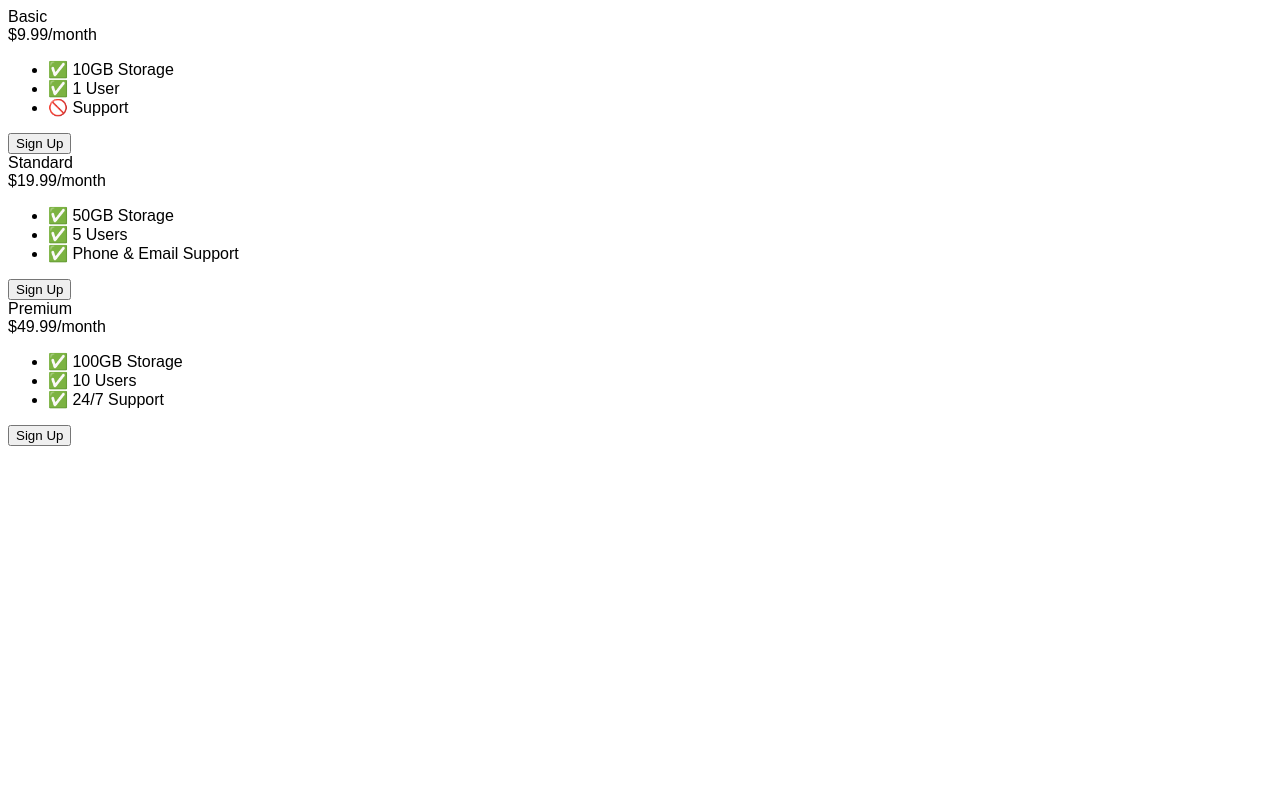
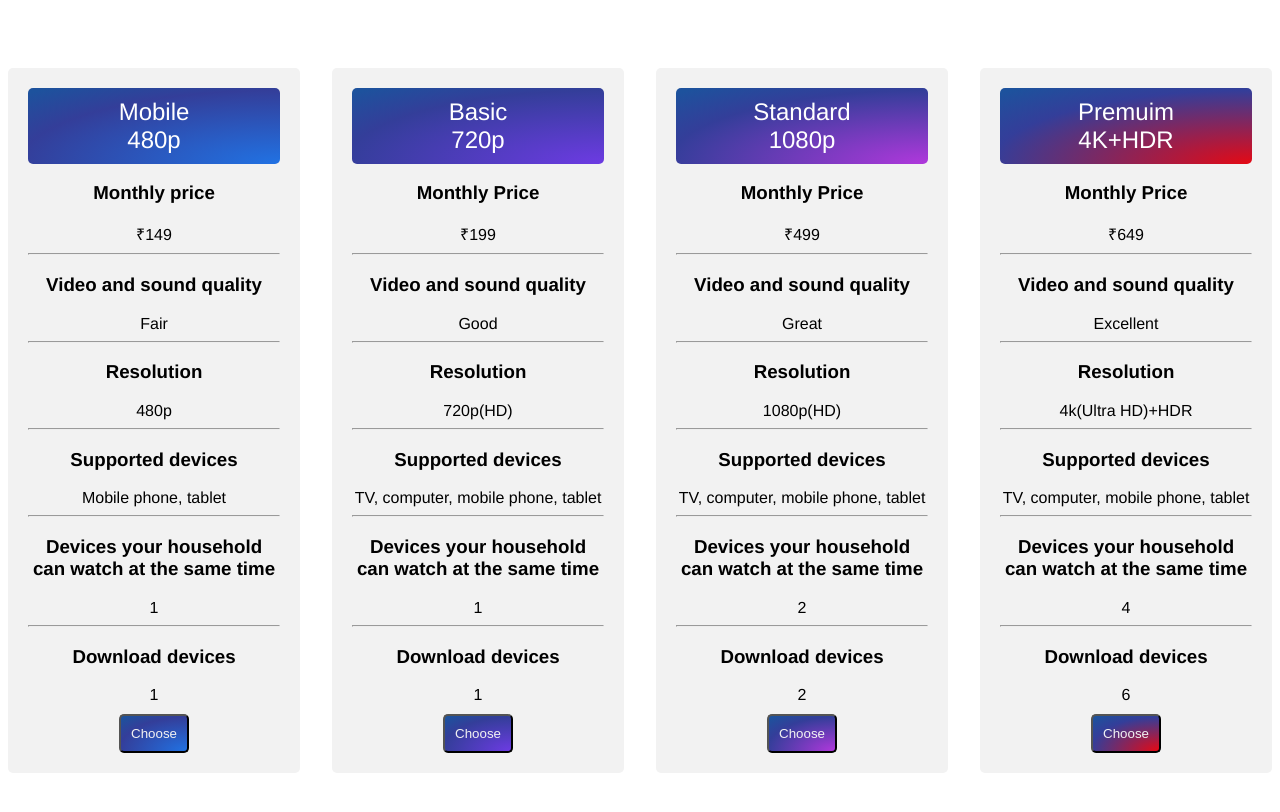
Before and after one commit to Brown0Kira/Flexbox-pricing-table, a plain HTML site: page index.html in a window 1280 px wide. Drawn offline with Linux system fonts and the light colour scheme; a web font is replaced by a local one.

Commit message:
Add files via upload

```diff
--- a/index.html
+++ b/index.html
@@ -9,16 +9,114 @@
       rel="stylesheet"
     />
     <style>
-      container {
+
+        body {
+        font-family: "Netflix Sans", "Helvetica Neue", "Segoe UI", Roboto, Ubuntu, sans-serif;
+      }
+      .pricing-container {
         display: flex;
+        justify-content: flex-start;
+        align-items: center;
+        height: 100vh;
+        gap: 2rem;
+      }
+
+      .pricing-plan {
+      margin-top: 50px;
+      flex: 1;
+      max-width: 400px;
+      padding: 20px;
+      background-color: #f2f2f2;
+      border-radius: 5px;
+      text-align: center;
+      margin-top: 25px;
+    }
+
+      .plan-title1 {
+        background: radial-gradient(140.76% 131.96% at 100% 100%, rgb(33, 114, 227) 0%, rgba(74, 42, 150, 0.5) 73.57%, rgba(74, 42, 150, 0) 100%), rgb(29, 82, 157);
+        font-size: 24px ;
+        color: white;
+        margin-bottom: 10px;
+        border-radius: 5px;
+        padding: 10px;
+      }
+
+      .plan-title2 {
+       background: radial-gradient(140.76% 131.96% at 100% 100%, rgb(109, 59, 227) 0%, rgba(74, 42, 150, 0.5) 73.57%, rgba(74, 42, 150, 0) 100%), rgb(29, 82, 157);
+       font-size: 24px ;
+        color: white;
+        margin-bottom: 10px;
+        border-radius: 5px;
+        padding: 10px;
+      }
+
+      .plan-title3 {
+        background: radial-gradient(140.76% 131.96% at 100% 100%, rgb(176, 56, 220) 0%, rgba(74, 42, 150, 0.5) 73.57%, rgba(74, 42, 150, 0) 100%), rgb(29, 82, 157);
+        font-size: 24px ;
+        color: white;
+        margin-bottom: 10px;
+        border-radius: 5px;
+        padding: 10px;
+      }
+
+      .plan-title4 {
+        background: radial-gradient(140.76% 131.96% at 100% 100%, rgb(229, 9, 20) 0%, rgba(74, 42, 150, 0.5) 73.57%, rgba(74, 42, 150, 0) 100%), rgb(29, 82, 157);
+        font-size: 24px ;
+        color: white;
+        margin-bottom: 10px;
+        border-radius: 5px;
+        padding: 10px;
+      }
+
+      .plan-features {
+        list-style: none;
+        padding: 0;
+        margin: 0;
+      }
+
+      .plan-features li {
+        margin-bottom: 20px;
 
       }
-      body {
-        font-family: "Sono", sans-serif;
+
+      .plan-button1 {
+        margin-top: 10px;
+        padding: 10px;
+        background: radial-gradient(140.76% 131.96% at 100% 100%, rgb(33, 114, 227) 0%, rgba(74, 42, 150, 0.5) 73.57%, rgba(74, 42, 150, 0) 100%), rgb(29, 82, 157);
+        color: #f2f2f2;
+        border-radius: 5px;
+        }
+
+      .plan-button2 {
+        margin-top: 10px;
+        padding: 10px;
+        background: radial-gradient(140.76% 131.96% at 100% 100%, rgb(109, 59, 227) 0%, rgba(74, 42, 150, 0.5) 73.57%, rgba(74, 42, 150, 0) 100%), rgb(29, 82, 157);
+        color: #f2f2f2;
+        border-radius: 5px;
       }
 
-      /* Hint: What can you do with a media query and flexbox? */
+      .plan-button3 {
+        margin-top: 10px;
+        padding: 10px;
+        background: radial-gradient(140.76% 131.96% at 100% 100%, rgb(176, 56, 220) 0%, rgba(74, 42, 150, 0.5) 73.57%, rgba(74, 42, 150, 0) 100%), rgb(29, 82, 157);
+        color: #f2f2f2;
+        border-radius: 5px;
+      }
+
+      .plan-button4 {
+        margin-top: 10px;
+        padding: 10px;
+        background: radial-gradient(140.76% 131.96% at 100% 100%, rgb(229, 9, 20) 0%, rgba(74, 42, 150, 0.5) 73.57%, rgba(74, 42, 150, 0) 100%), rgb(29, 82, 157);
+        color: #f2f2f2;
+        border-radius: 5px;
+      }
+
+
       @media (max-width: 1250px) {
+        .pricing-container {
+          flex-direction: column;
+         height: 100%;
+        }
       }
     </style>
   </head>
@@ -26,35 +124,89 @@
   <body>
     <div class="pricing-container">
       <div class="pricing-plan">
-        <div class="plan-title">Basic</div>
-        <div class="plan-price">$9.99/month</div>
-        <ul class="plan-features">
-          <li>✅ 10GB Storage</li>
-          <li>✅ 1 User</li>
-          <li>🚫 Support</li>
-        </ul>
-        <button class="plan-button">Sign Up</button>
+        <div class="plan-title1">Mobile <br/>480p</div>
+        <div class="plan-price">
+          <h3>Monthly price</h3>
+        ₹149 <hr/>
+        </div>
+        <div class="plan-features">
+              <h3>Video and sound quality</h3>
+              Fair<hr/>
+              <h3>Resolution</h3>
+              480p<hr/>
+              <h3>Supported devices</h3>
+              Mobile phone, tablet<hr/>
+              <h3>Devices your household can watch at the same time</h3>
+               1<hr/>
+               <h3>Download devices</h3>
+               1<br/>
+               <button class="plan-button1">Choose</button>
+        </div>
       </div>
       <div class="pricing-plan">
-        <div class="plan-title">Standard</div>
-        <div class="plan-price">$19.99/month</div>
-        <ul class="plan-features">
-          <li>✅ 50GB Storage</li>
-          <li>✅ 5 Users</li>
-          <li>✅ Phone &amp; Email Support</li>
-        </ul>
-        <button class="plan-button">Sign Up</button>
+        <div class="plan-title2">Basic <br/> 720p</div>
+        <div class="plan-price">
+          <h3>Monthly Price</h3>
+          ₹199<hr/>
+         </div>
+        <div class="plan-features">
+          <h3>Video and sound quality</h3>
+          Good<hr/>
+          <h3>Resolution</h3>
+          720p(HD)<hr/>
+          <h3>Supported devices</h3>
+          TV, computer, mobile phone, tablet<hr/>
+          <h3>Devices your household can watch at the same time</h3>
+           1<hr/>
+           <h3>Download devices</h3>
+           1<br/>
+           <button class="plan-button2">Choose</button>
+           </div>
+
       </div>
       <div class="pricing-plan">
-        <div class="plan-title">Premium</div>
-        <div class="plan-price">$49.99/month</div>
-        <ul class="plan-features">
-          <li>✅ 100GB Storage</li>
-          <li>✅ 10 Users</li>
-          <li>✅ 24/7 Support</li>
-        </ul>
-        <button class="plan-button">Sign Up</button>
+        <div class="plan-title3">Standard <br/>1080p </div>
+        <div class="plan-price">
+          <h3>Monthly Price</h3>
+          ₹499<hr/>
+        </div>
+        <div class="plan-features">
+          <h3>Video and sound quality</h3>
+          Great<hr/>
+          <h3>Resolution</h3>
+          1080p(HD)<hr/>
+          <h3>Supported devices</h3>
+          TV, computer, mobile phone, tablet<hr/>
+          <h3>Devices your household can watch at the same time</h3>
+           2<hr/>
+           <h3>Download devices</h3>
+           2<br/>
+           <button class="plan-button3">Choose</button>
+        </div>
       </div>
-    </div>
+      <div class="pricing-plan">
+        <div class="plan-title4">Premuim <br/> 4K+HDR</div>
+        <div class="plan-price">
+          <h3>Monthly Price</h3>
+          ₹649<hr/>
+        </div>
+        <div class="plan-features">
+          <h3>Video and sound quality</h3>
+          Excellent<hr/>
+          <h3>Resolution</h3>
+          4k(Ultra HD)+HDR<hr/>
+          <h3>Supported devices</h3>
+          TV, computer, mobile phone, tablet<hr/>
+          <h3>Devices your household can watch at the same time</h3>
+           4<hr/>
+           <h3>Download devices</h3>
+           6<br/>
+           <button class="plan-button4">Choose</button>
+        </div>
+
+       </div>
+      </div>
+
+
   </body>
 </html>
```
